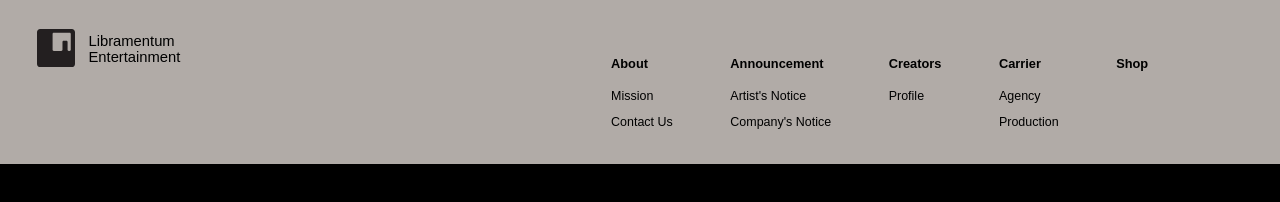
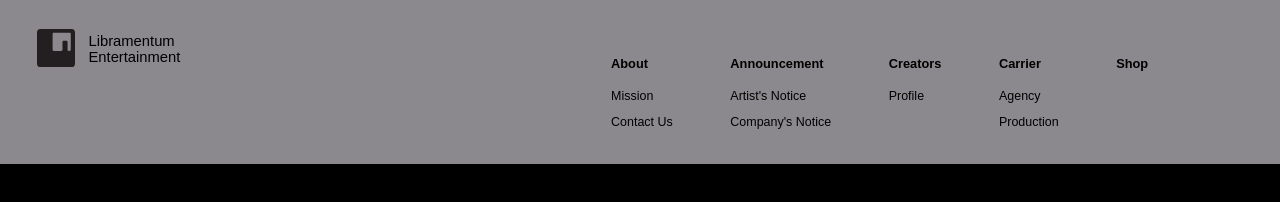
Before and after one commit to tkakrdpahd/libramentumFrontEnd, a plain HTML site: page index.html in a window 1280 px wide. Drawn offline with Linux system fonts and the light colour scheme.

Commit message:
ui top
color update

```diff
--- a/index.css
+++ b/index.css
@@ -6,7 +6,7 @@ body {
 
 .header-content {
     padding: 2.3%;
-    background-color: rgb(177, 171, 167);
+    background-color: rgb(139, 137, 141);
     display: flex;
     align-items: flex-start;
     min-width: 1200px;
```
